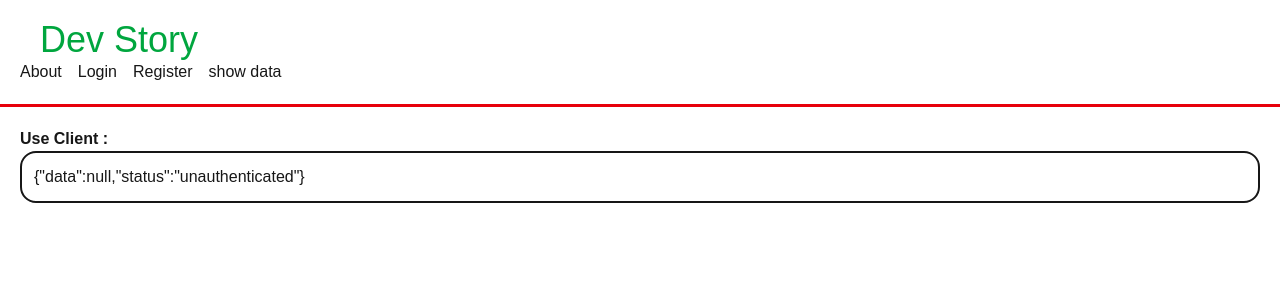
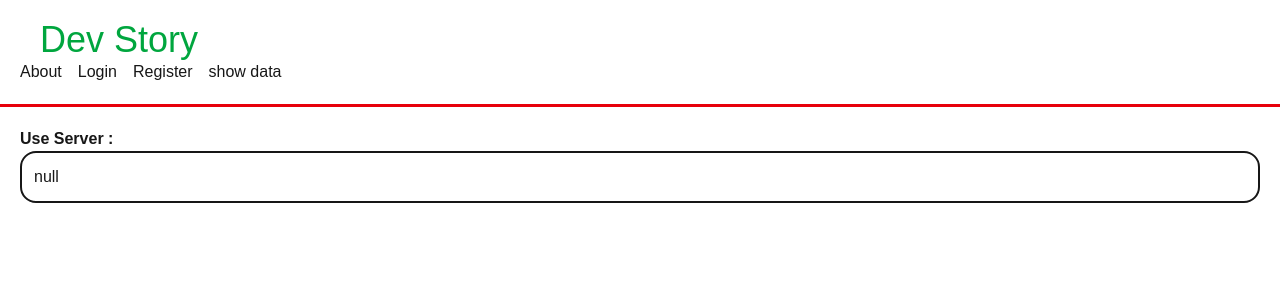
Before and after one commit to fuadhasan199/learning-nextjs, a Next.js app: page /showDAta in a window 1280 px wide. Shown: the top 300 px of the page. Built offline with nearby package versions, Linux system fonts and the light colour scheme; no server answers.

Commit message:
feat: implement NextAuth basic session handling with server and client support

```diff
--- a/src/app/showDAta/page.jsx
+++ b/src/app/showDAta/page.jsx
@@ -1,13 +1,17 @@
-"use client"
 
-import { useSession } from "next-auth/react";
 
-const ShowData = () => {
-    const session=useSession()
-    console.log(session)
+import { getServerSession } from "next-auth";
+import { authOptions } from "../api/auth/[...nextauth]/route";
+
+// import { useSession } from "next-auth/react";
+
+const ShowData = async() => {
+    // const session=useSession()
+    // console.log(session)
+    const session=await getServerSession(authOptions)
     return (
         <div>
-             <h2 className="font-bold">Use Client : </h2>
+             <h2 className="font-bold">Use Server : </h2>
              <p className="border-2 rounded-2xl p-3"> {JSON.stringify(session)}</p>
         </div>
     );
```
